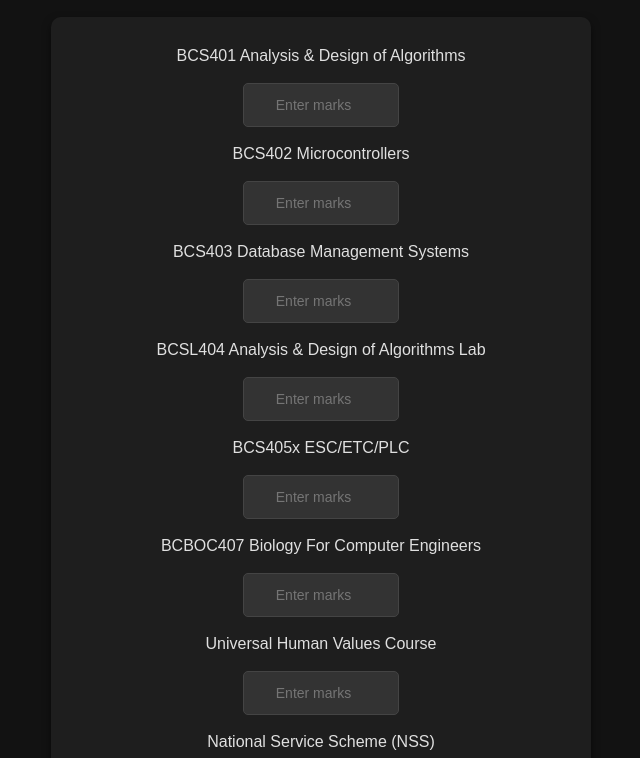
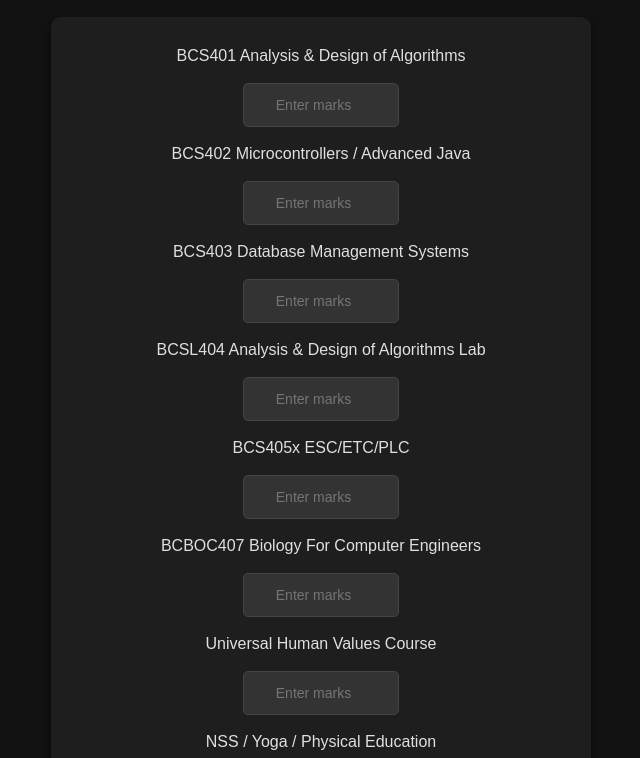
Before and after one commit to manojsvgit/SGPA_Calculator, a plain HTML site: page index.html in a window 1280 px wide. Shown: the part 41-799 px from the top of the page, without its empty margins (319-959 px from the left). Drawn offline with Linux system fonts and the light colour scheme.

Commit message:
added additonal subjects

```diff
--- a/index.html
+++ b/index.html
@@ -17,7 +17,7 @@
             <input class="input" type="number" name="a" id="1" placeholder="Enter marks">
         </div>
         <div class="contain center">
-            <label for="2">BCS402 Microcontrollers</label>
+            <label for="2">BCS402 Microcontrollers / Advanced Java</label>
         </div>
         <div class="incontain center">
             <input class="input" type="number" name="a" id="2" placeholder="Enter marks">
@@ -53,7 +53,7 @@
             <input class="input" type="number" name="a" id="7" placeholder="Enter marks">
         </div>
         <div class="contain center">
-            <label for="8">National Service Scheme (NSS)</label>
+            <label for="8">NSS / Yoga / Physical Education</label>
         </div>
         <div class="incontain center">
             <input class="input" type="number" name="a" id="8" placeholder="Enter marks">
```
